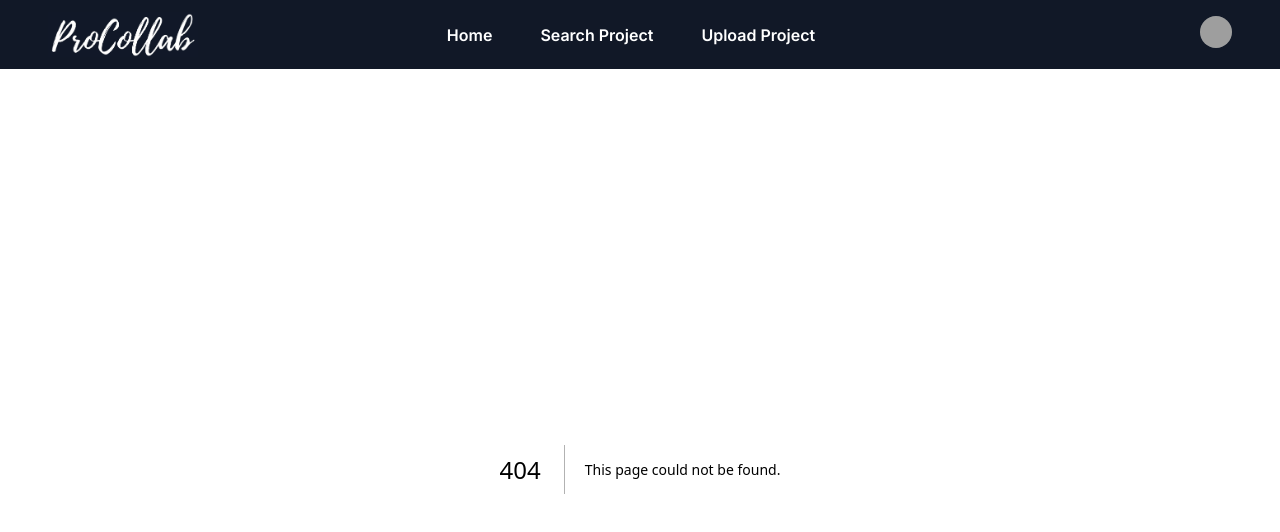
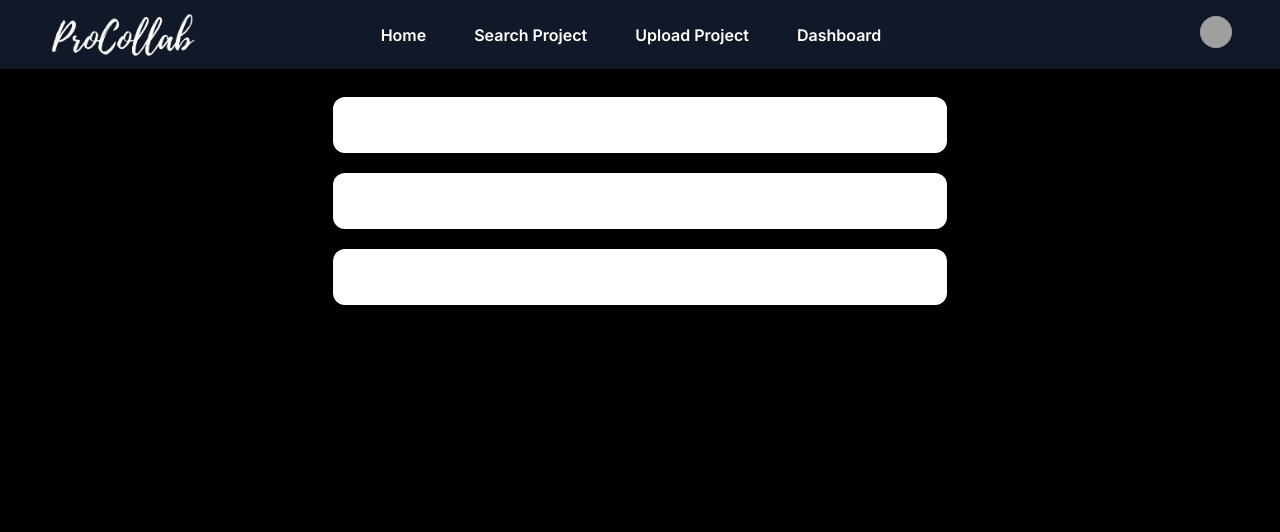
Before and after one commit to Abhishek-Gupta-1/ProCollab-Frontend, a Next.js app: page /dashboard in a window 1280 px wide. Before the commit this address had no page. Shown: the top 532 px of the page. Built offline with nearby package versions, Linux system fonts and the light colour scheme; grey boxes are pictures that could not be loaded.

Commit message:
added dashboard

```diff
--- /dev/null
+++ b/app/dashboard/page.tsx
@@ -0,0 +1,33 @@
+
+const Page = () => {
+  return (
+    <div className="bg-black h-screen flex justify-center items-center">
+          <div className=" md:w-3/5 h-full flex justify-center  w-full ">
+                 <div className=" h-fit  md:w-4/5 w-4/5 mt-7">
+                    <div className="flex bg-white justify-between p-4 rounded-xl">
+                      <p>Mahesh</p>
+                      <p>Project title</p>
+                      <button>Approve</button>
+                      <button>Reject</button>
+                    </div>
+                    <div className="flex bg-white justify-between p-4 rounded-xl mt-5">
+                      <p>Mahesh</p>
+                      <p>Project title</p>
+                      <button>Approve</button>
+                      <button>Reject</button>
+                    </div>
+                    <div className="flex bg-white justify-between p-4 rounded-xl mt-5">
+                      <p>Mahesh</p>
+                      <p>Project title</p>
+                      <button>Approve</button>
+                      <button>Reject</button>
+                    </div>
+
+
+                 </div>
+          </div>
+    </div>
+  )
+}
+
+export default Page
--- a/app/searchprojects/[projectdescription]/page.tsx
+++ b/app/searchprojects/[id]/page.tsx
@@ -1,7 +1,29 @@
+"use client"
+import { getProjectDeatils } from '@/api/apis'
 import Image from 'next/image'
-import React from 'react'
+import { useEffect } from 'react'
 
-const Page = () => {
+
+
+const Page = ({ params }:any) => {
+
+  // console.log(params.id)
+
+useEffect(() => {
+  getProject();
+}, [])
+
+const getProject = async() =>{
+  try{
+    const res = await getProjectDeatils(params.id);
+    console.log(res)
+  }catch(err:any){
+    console.log("Error in geting the project details",err);
+  }
+}
+
+
+
   return (
     <div className='bg-black flex justify-center items-center h-full'>
           <div className=" md:w-[1024px] font-sans  text-white pb-8 bg-gray-900/40 p-4" >
--- a/app/searchprojects/page.tsx
+++ b/app/searchprojects/page.tsx
@@ -49,20 +49,20 @@ const Page = () => {
                 Demoprojects.map((project:any,i:number)=>(
 
                     <div  key={i} className=" mt-8 mb-5  max-w-xs  bg-gray-900  border-gray-200 rounded-lg shadow  dark:border-gray-700">
-                        <Link  href={`/searchprojects/${productId}`}>
+                        <Link  href={`/searchprojects/${project.id}`}>
                             <div className="flex flex-col justify-between h-full">
 
                                 <div className="w-full">
-                                    <Link href={`/searchprojects/${productId}`}>
+                                    <Link href={`/searchprojects/${project.id}`}>
                                         <Image className="rounded-t-lg w-full" width={100} height={50} src='/mikasa.png' alt="Logo" />
                                     </Link>
                                 </div>
                                 <div className="p-5  flex flex-col flex-1 ">
-                                    <a href={`/searchprojects/${productId}`}>
+                                    <a href={`/searchprojects/${project.id}`}>
                                         <h5 className="mb-2 text-2xl font-semibold tracking-tight text-white">{project.title}</h5>
                                     </a>
                                     <p className="mb-3 font-normal text-gray-700 dark:text-gray-400">{project.shortdescription}</p>
-                                    <Link href={`/searchprojects/${productId}`} className="inline-flex items-center px-3 py-2 text-sm font-medium text-center text-white bg-blue-700 rounded-lg hover:bg-blue-800 focus:ring-4 focus:outline-none focus:ring-blue-300 dark:bg-blue-600 dark:hover:bg-blue-700 dark:focus:ring-blue-800">
+                                    <Link href={`/searchprojects/${project.id}`} className="inline-flex items-center px-3 py-2 text-sm font-medium text-center text-white bg-blue-700 rounded-lg hover:bg-blue-800 focus:ring-4 focus:outline-none focus:ring-blue-300 dark:bg-blue-600 dark:hover:bg-blue-700 dark:focus:ring-blue-800">
                                         Read more
                                     </Link>
                                 </div>
--- a/components/dashboard/Navbar.tsx
+++ b/components/dashboard/Navbar.tsx
@@ -46,6 +46,11 @@ export default function Navbar() {
                             <li>
                                 <Link className="hover:text-gray-200 cursor-pointer" href="/uploadproject">
                                     Upload Project
+                                </Link>
+                            </li>
+                            <li>
+                                <Link className="hover:text-gray-200 cursor-pointer" href="/dashboard">
+                                    Dashboard
                                 </Link>
                             </li>
                         </ul>
```
Also changed, not shown: api/apis.ts (+15 -1 lines), constents/index.ts (+21 -16 lines).
